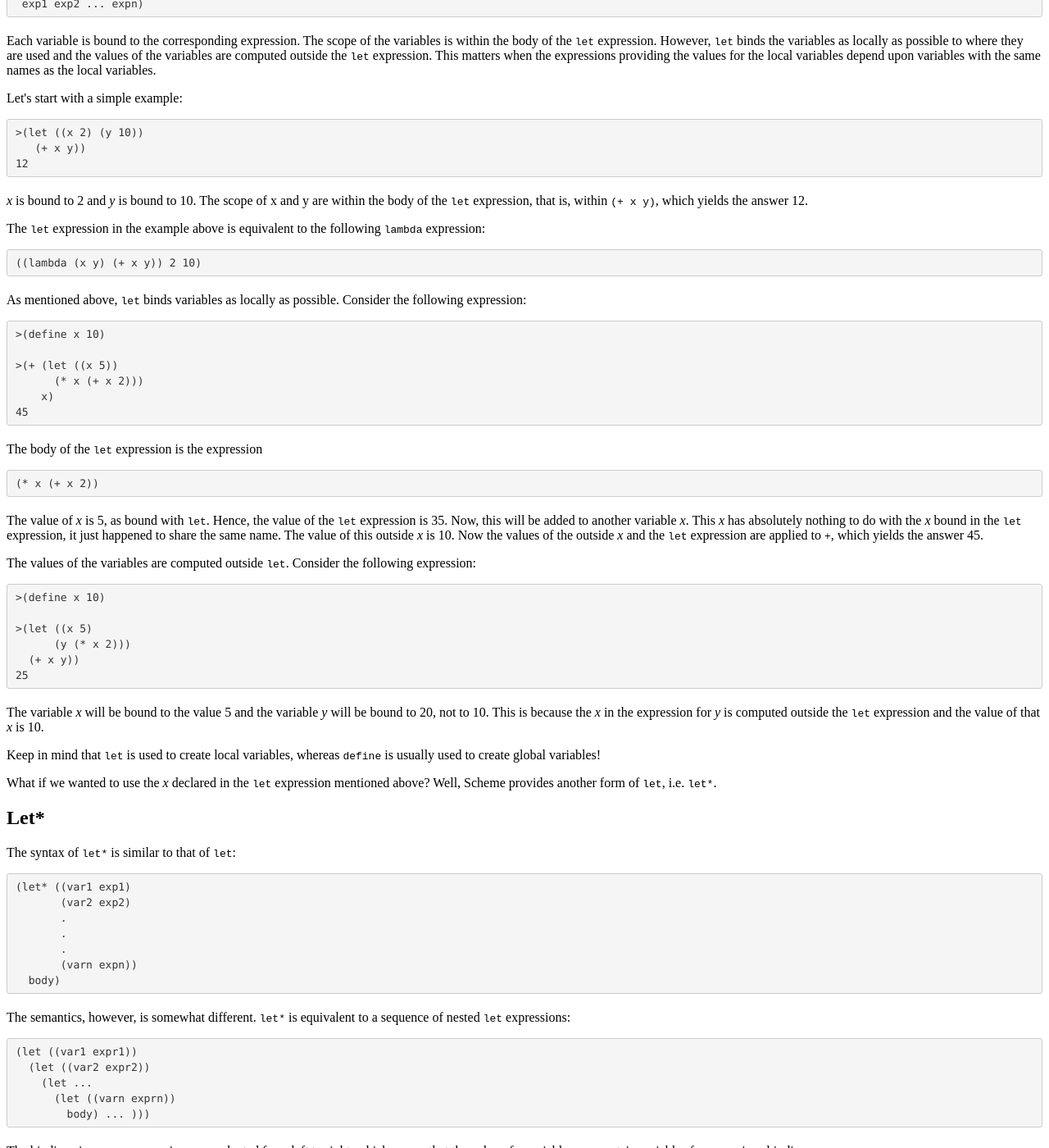
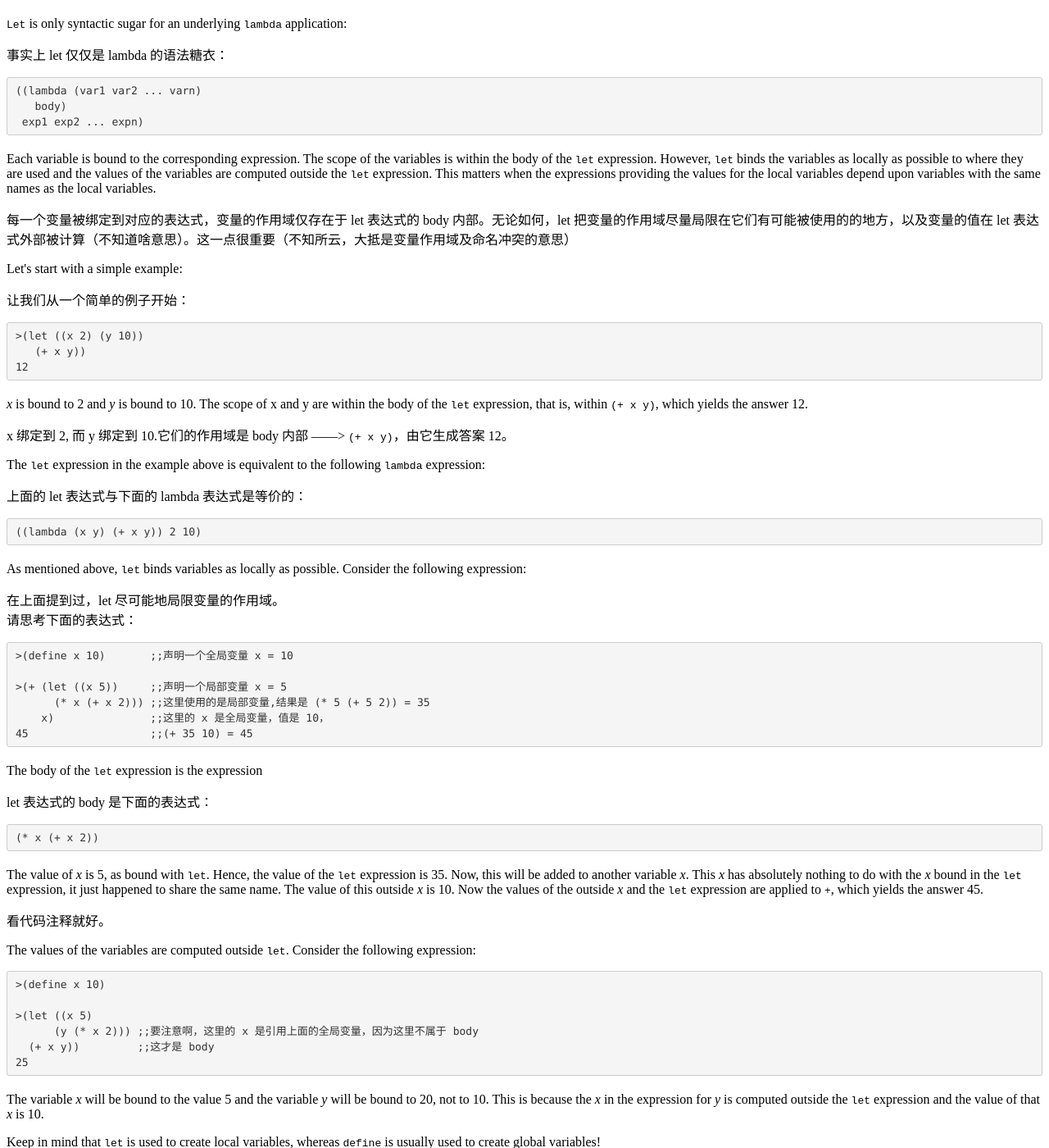
Before and after one commit to rhuichao/uternet.github.io, a Jekyll site: the page scheme_tutorial/node4.html, which Jekyll copies as it is, in a window 1280 px wide and 1400 px high, scrolled down 7549 px. Shown: the whole window at 82% size. Built offline with Jekyll 4.4.1, drawn with Linux system fonts in a browser that asks for light colours; Markdown is read by kramdown in place of the engine named in the settings; some of the changed text lies outside the part shown.

Commit message:
new document posted

```diff
--- a/scheme_tutorial/node4.html
+++ b/scheme_tutorial/node4.html
@@ -576,7 +576,9 @@ order the variables are bound.
 There is also a construct called named <TT>let</TT>, which is a variant of
 <TT>let</TT>. Some prefer to say that named <TT>let</TT> is merely a variant
 of the syntax of <TT>let</TT>.
-
+<P>
+let let* letrec 用来创建局部变量。它们三者的语法是相同的，不同之处在于变量的作用域及顺序。<br>
+还有一种命名的 let 结构，这是 let 的一个变种。有些人喜欢说，命名的 let 仅仅是一个 let 语法的变种。
 <P>
 
 <H2><A NAME="SECTION00451000000000000000">
@@ -585,6 +587,8 @@ Let</A>
 
 <P>
 The syntax of the <TT>let</TT> expression is the following:
+<p>
+let 表达式的语法如下：
 <PRE>
 (let ((var1 exp1)
       (var2 exp2)
@@ -598,7 +602,8 @@ The syntax of the <TT>let</TT> expression is the following:
 <P>
 <TT>Let</TT> is only syntactic sugar for an underlying <TT>lambda</TT>
 application:
-
+<P>
+事实上 let 仅仅是 lambda 的语法糖衣：
 <P>
 <PRE>
 ((lambda (var1 var2 ... varn)
@@ -614,9 +619,12 @@ and the values of the variables are computed outside the <TT>let</TT>
 expression. This matters when  the  expressions providing the values for the
 local variables depend upon variables with the same names as the local
 variables.
-
+<P>
+每一个变量被绑定到对应的表达式，变量的作用域仅存在于 let 表达式的 body 内部。无论如何，let 把变量的作用域尽量局限在它们有可能被使用的的地方，以及变量的值在 let 表达式外部被计算（不知道啥意思）。这一点很重要（不知所云，大抵是变量作用域及命名冲突的意思）
 <P>
 Let's start with a simple example:
+<P>
+让我们从一个简单的例子开始：
 <PRE>
 &gt;(let ((x 2) (y 10))
    (+ x y))
@@ -627,10 +635,13 @@ Let's start with a simple example:
 <I>x</I> is bound to 2 and <I>y</I> is bound to 10. The scope of x and
 y are within the body of the <TT>let</TT> expression, that is, within
 <TT>(+ x y)</TT>, which  yields the answer 12.
-
+<P>
+x 绑定到 2, 而 y 绑定到 10.它们的作用域是 body 内部 ——> <code>(+ x y)</code>，由它生成答案 12。
 <P>
 The <TT>let</TT> expression in the example above is equivalent to the
 following <TT>lambda</TT> expression:
+<P>
+上面的 let 表达式与下面的 lambda 表达式是等价的：
 <PRE>
 ((lambda (x y) (+ x y)) 2 10)
 </PRE>
@@ -638,19 +649,23 @@ following <TT>lambda</TT> expression:
 <P>
 As mentioned above, <TT>let</TT> binds variables as locally as possible.
 Consider the following expression:
-
+<P>
+在上面提到过，let 尽可能地局限变量的作用域。<br>
+请思考下面的表达式：
 <P>
 <PRE>
-&gt;(define x 10)
+&gt;(define x 10)       ;;声明一个全局变量 x = 10
 
-&gt;(+ (let ((x 5))
-      (* x (+ x 2)))
-    x)
-45
+&gt;(+ (let ((x 5))     ;;声明一个局部变量 x = 5
+      (* x (+ x 2))) ;;这里使用的是局部变量,结果是 (* 5 (+ 5 2)) = 35
+    x)               ;;这里的 x 是全局变量，值是 10，
+45                   ;;(+ 35 10) = 45
 </PRE>
 
 <P>
 The body of the <TT>let</TT> expression is the expression
+<P>
+let 表达式的 body 是下面的表达式：
 <PRE>
 (* x (+ x 2))
 </PRE>
@@ -663,7 +678,8 @@ bound in the <TT>let</TT> expression, it just  happened to share the same name.
 The value of this  outside <I>x</I> is 10. Now the values of the outside
 <I>x</I> and the <TT>let</TT> expression are applied to <TT>+</TT>, which
 yields the answer 45.
-
+<P>
+看代码注释就好。
 <P>
 The values of the variables are computed outside <TT>let</TT>. Consider the
 following expression:
@@ -671,8 +687,8 @@ following expression:
 &gt;(define x 10)
 
 &gt;(let ((x 5)
-      (y (* x 2)))
-  (+ x y))
+      (y (* x 2))) ;;要注意啊，这里的 x 是引用上面的全局变量，因为这里不属于 body
+  (+ x y))         ;;这才是 body
 25
 </PRE>
 
@@ -685,12 +701,14 @@ value of that <I>x</I> is 10.
 <P>
 Keep in mind that <TT>let</TT> is used to create local variables, whereas
 <TT>define</TT> is usually used to create global variables!
-
+<P>
+要注意，let 用于创建局部变量，而 define 通常用于创建全局变量！
 <P>
 What if we wanted to use the <I>x</I> declared in the <TT>let</TT>
 expression mentioned above? Well, Scheme provides another form of <TT>let</TT>,
 i.e. <TT>let*</TT>.
-
+<P>
+如果我们想在上面的 let 表达式中引用刚刚声明的局部变量怎么办？Scheme 提供另外的一个 let*
 <P>
 
 <H2><A NAME="SECTION00452000000000000000">
@@ -699,6 +717,8 @@ Let*</A>
 
 <P>
 The syntax of <TT>let*</TT> is similar to that of <TT>let</TT>:
+<P>
+let* 的语法与 let 类似:
 <PRE>
 (let* ((var1 exp1)
        (var2 exp2)
@@ -712,6 +732,8 @@ The syntax of <TT>let*</TT> is similar to that of <TT>let</TT>:
 <P>
 The semantics, however, is somewhat different.
 <TT>let*</TT> is equivalent to a sequence of nested <TT>let</TT> expressions:
+<P>
+语义上有些差别。let* 相当于嵌套的 let 表达式：
 <PRE>
 (let ((var1 expr1))
   (let ((var2 expr2))
@@ -724,14 +746,16 @@ The semantics, however, is somewhat different.
 The bindings in a <TT>let*</TT> expression are evaluated from left to right,
 which means that the value of a variable may contain variables from previous
 bindings.
-
+<P>
+let* 中的绑定从左到右求值，这意味着早先定义的变量可以被后面的定义引用。
 <P>
 Consider the example studied above rewritten with a <TT>let*</TT> expression:
+<P>思考下面这个用 let* 重写的表达式：
 <PRE>
 &gt;(define x 10)
 
 &gt;(let* ((x 5)
-       	(y (* x 2)))
+       	(y (* x 2))) ;;这里的 x = 5, 而不是全局变量 x 的 10
    (+ x y))
 15
 </PRE>
@@ -756,6 +780,9 @@ more general looping construct than <TT>do</TT><A NAME="tex2html11"
 usually used for iteration, but can also be used to express recursions.
 Named <TT>let</TT> has the
 following syntax:
+<P>
+命名的 let 提供了一种比 do 更通用的循环结构。它通常用于迭代，但是也可以用来表示递归。<br>
+下面是语法：
 <PRE>
 (let var bindings body)
 </PRE>
@@ -766,14 +793,17 @@ the <I>var</I> part is bound within <I>body</I> to a procedure, whose
 formal arguments are the bound variables (in <I>bindings</I>) and whose body
 is <I>body</I>.  It is now possible to invoke <I>body</I> repeatedly by
 calling the procedure named by <I>var</I>.
-
+<P>
+语法和语义与 let 相似，但是 var（变量）部分是一个函数，它使用"绑定"部分定义的值作为参数。它的函数体就是 body 部分。现在，可以通过调用 var 来重复地执行函数体（递归）。
 <P>
 Let us write a procedure computing factorials using named <TT>let</TT>:
+<P>
+让我们用 let 写一个计算阶乘和函数：
 <PRE>
 (define factorial
   (lambda (n)
-    (let iter ((product 1)
-               (counter 1))
+    (let iter ((product 1)  ;;相当于C里面的for循环赋初值，递归过程中这里的值不再起作用
+               (counter 1)) ;;而是在调用时传递进来
       (if (&gt; counter n)
           product
           (iter (* counter product) (+ counter 1))))))
@@ -787,6 +817,8 @@ Letrec</A>
 
 <P>
 The syntax for <TT>letrec</TT> is the following:
+<P>
+下面是 letrec 的语法：
 <PRE>
 (letrec ((var1 val1)
          (var2 val2)
@@ -805,6 +837,8 @@ internal definitions can be converted into a completely equivalent
 <TT>letrec</TT> expression. Let's see how to convert the procedure
 for counting factorials into an equivalent procedure using a <TT>letrec</TT>
 expression instead of internal definitions:
+<P>
+letrec 背后的观念就是允许在局部变量定义中递归。变量的作用域包括 body 部分，以及其它变量的定义部分 。任何函数体内部的定义可以完整地改写为等价的 letrec 表达式。让我们看看如何把计算阶乘的函数改写为使用 letrec 表达式来替换内部定义。
 <PRE>
 ;; The procedure factorial taken from SICP, p. 33
 (define (factorial n)
```
Also changed, not shown: _posts/2014-06-17-chicken.md (+20 -0 lines).
